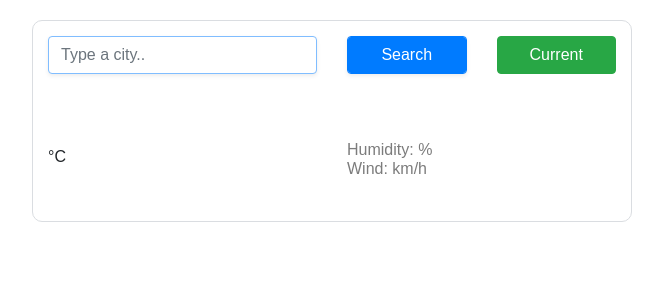
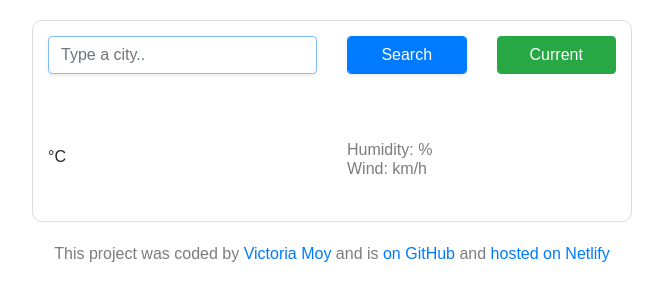
Before and after one commit to vmoyyy/my-first-shecodes-project, a website built with Parcel: page index.html in a window 1280 px wide. Shown: the whole page, without its empty margins (308-971 px from the left). Built offline with nearby package versions, Linux system fonts and the light colour scheme.

Commit message:
Added some links and a footer section

```diff
--- a/index.html
+++ b/index.html
@@ -69,6 +69,15 @@
           </div>
         </div>
       </div>
+
+      <footer>
+        <div class="myfooter">
+<p>
+  This project was coded by <a href=" "https://github.com/vmoyyy" target="_blank"> Victoria Moy </a>
+and is <a href="https://github.com/vmoyyy/my-first-shecodes-project" target="_blank"> on GitHub </a> and <a href="https://my-first-netlify-shecodes-project.netlify.app/" target="_blank"> hosted on Netlify </a>
+</p>
+
+      </footer>
     </div>
     <script src="src/index.js"></script>
   </body>
--- a/src/styles.css
+++ b/src/styles.css
@@ -53,3 +53,8 @@ li {
 .search-form {
   margin-bottom: 20px;
 }
+
+.myfooter {
+  text-align: center;
+  color: #7c7c7c;
+}
```
Also changed, not shown: 1 other file.
